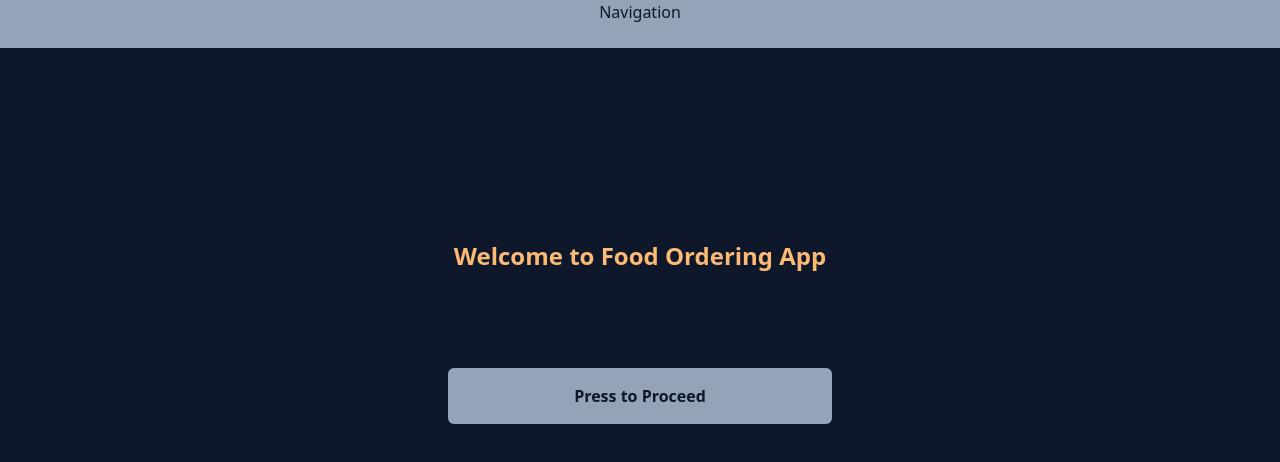
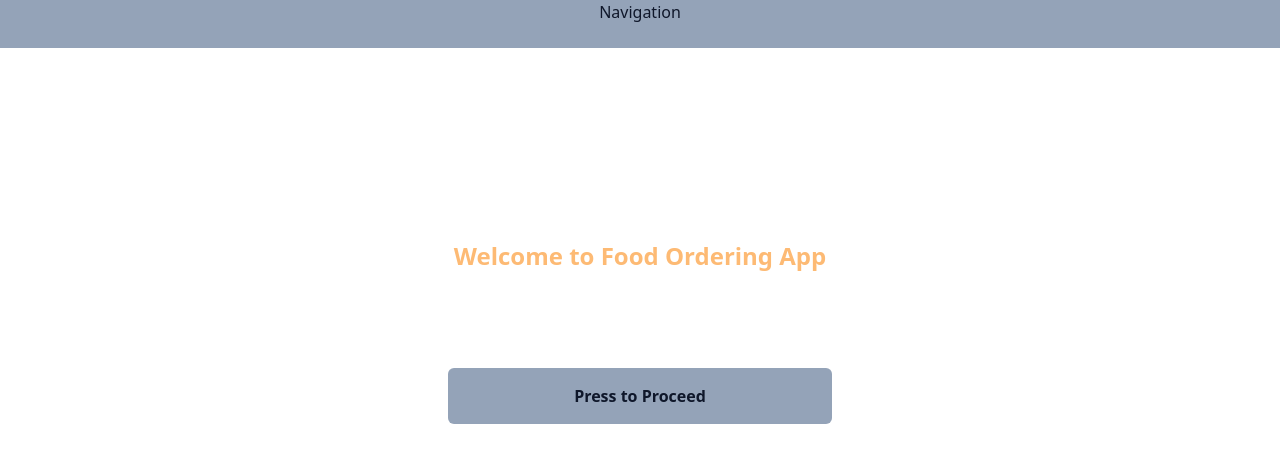
Before and after one commit to Saint1225/Food-order-app-3, a React (Vite) app in the folder frontend/: page / in a window 1280 px wide. Shown: the top 462 px of the page. Built offline with nearby package versions, Linux system fonts and the light colour scheme.

Commit message:
Adjust css

```diff
--- a/frontend/src/App.tsx
+++ b/frontend/src/App.tsx
@@ -20,7 +20,7 @@ function App() {
   ]);
 
   return (
-    <body className="bg-blueGray-900 bg-gradient-to-tr overflow-auto flex flex-col">
+    <body className="bg-blueGray-800 bg-gradient-to-tr overflow-auto flex flex-col">
       <QueryClientProvider client={query}>
         <RouterProvider router={router} />
       </QueryClientProvider>
```
